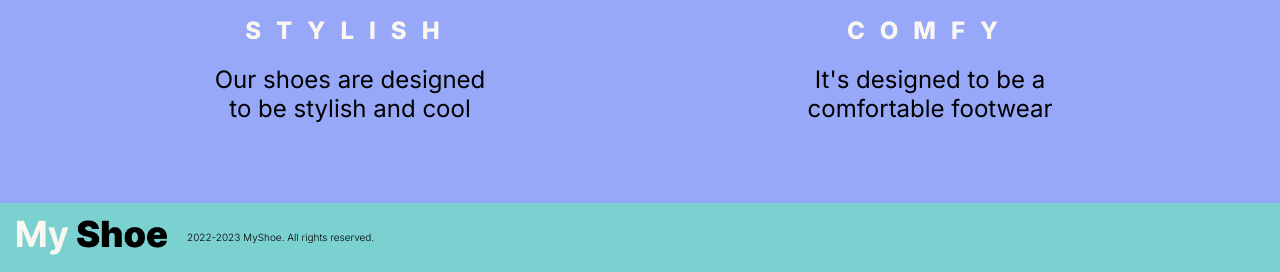
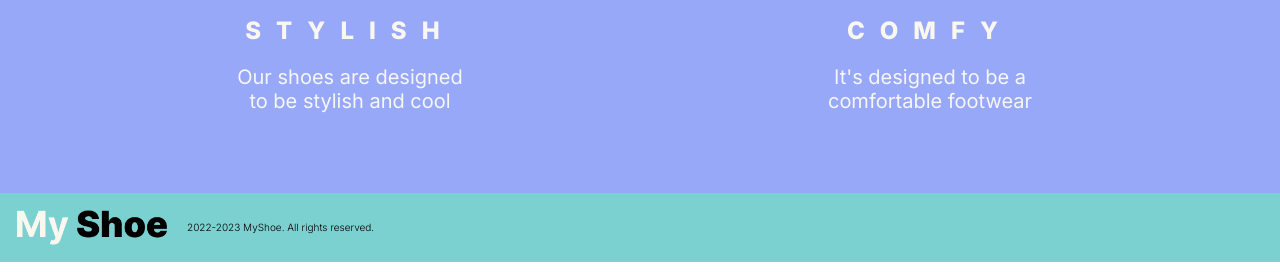
Before and after one commit to christian-28/1st-Design, a plain HTML site: page index.html in a window 1280 px wide. Shown: the part 1586-1858 px from the top of the page. Drawn offline with nearby package versions, Linux system fonts and the light colour scheme.

Commit message:
Update style.css

```diff
--- a/style.css
+++ b/style.css
@@ -143,7 +143,8 @@ body {
 
 .left-shoe p, .right-shoe p {
  font-weight: 400;
- font-size: 24px;
+ font-size: 20px;
+ color: #f6f6f6;
 }
 
 /* footer */
```
